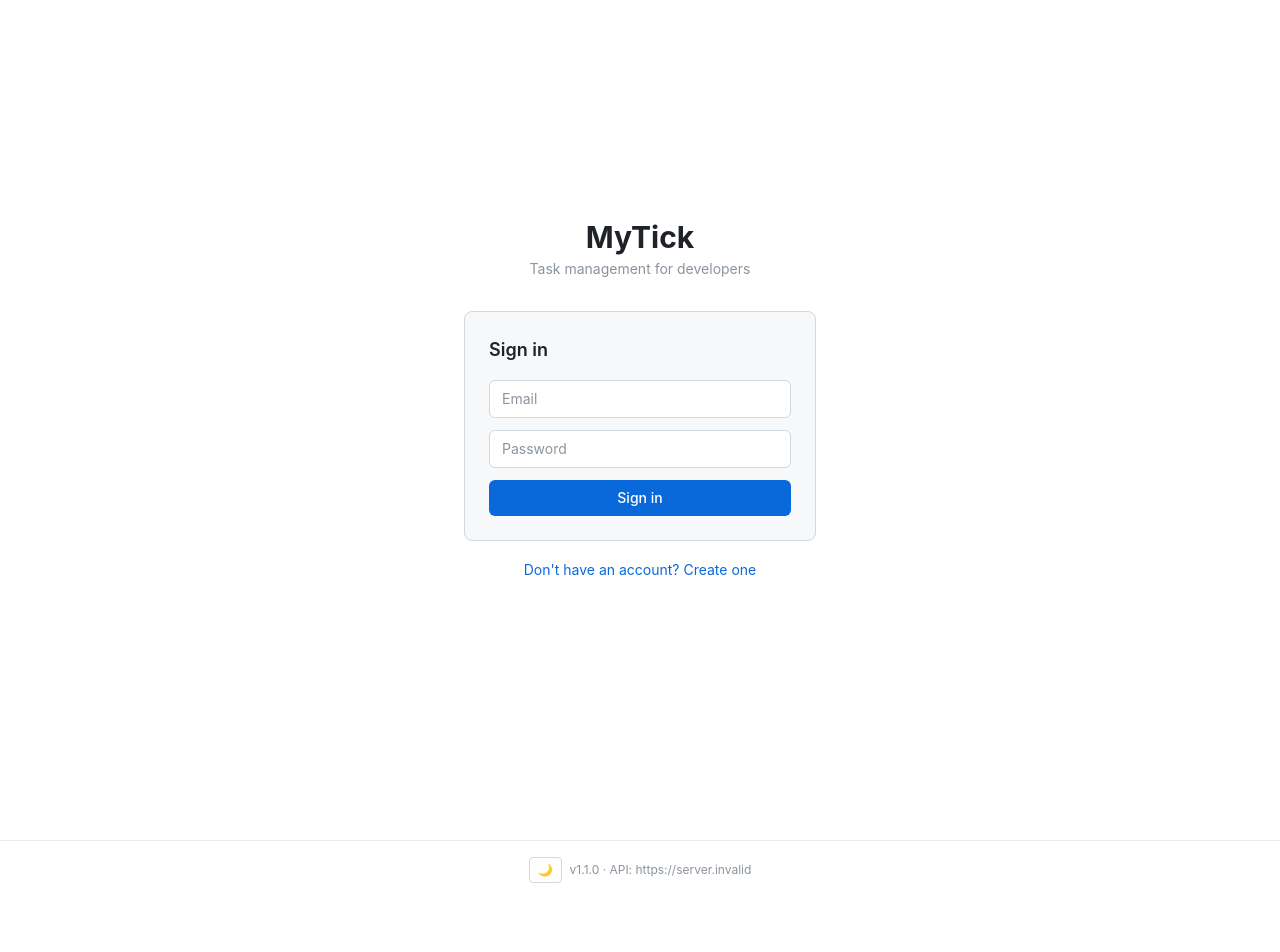
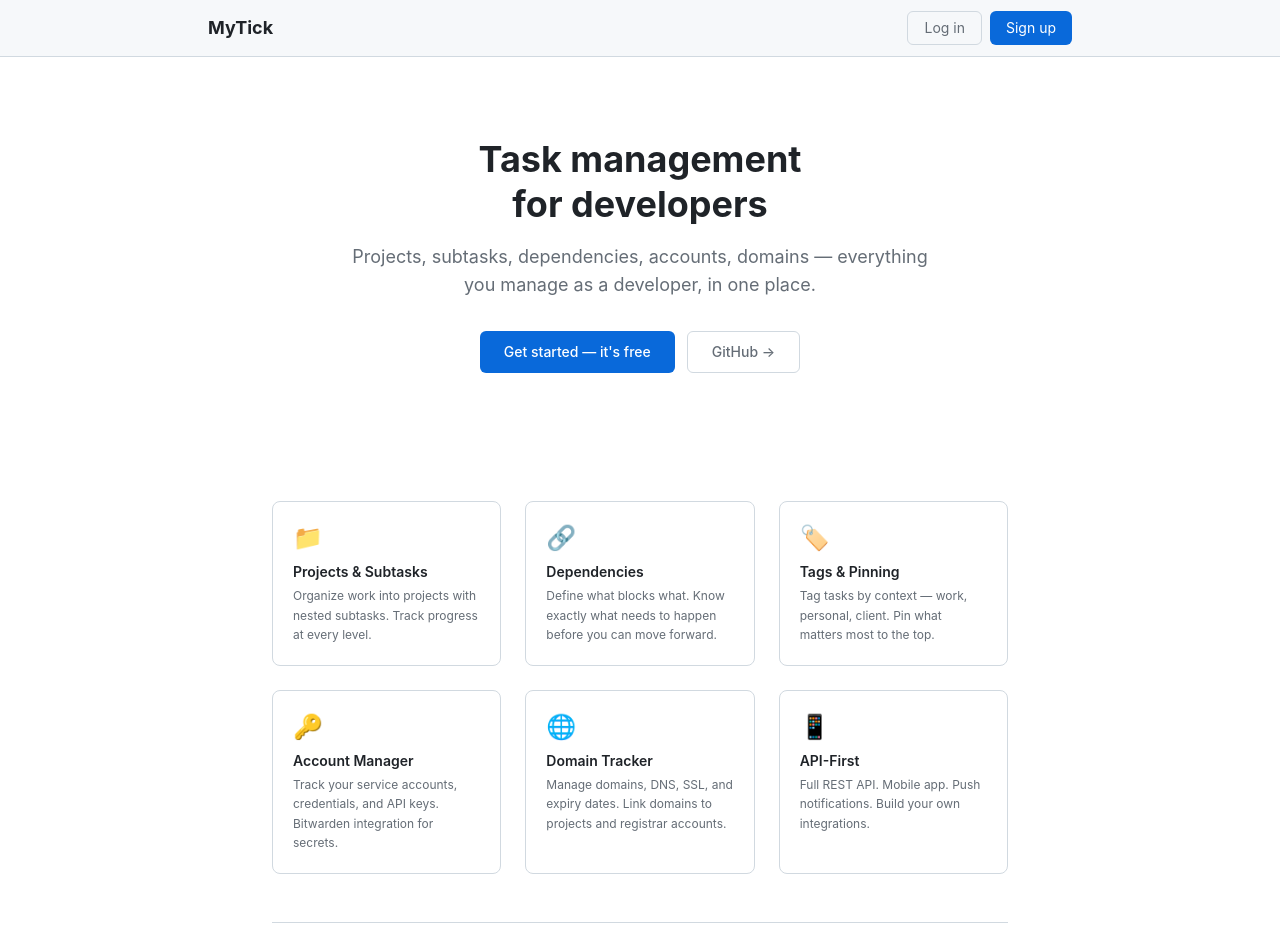
Before and after one commit to ProgramIsFun/mytick, a React (Vite) app in the folder frontend/: page / in a window 1280 px wide. Before the commit this address led to /login. Shown: the top 952 px of the page. Before the commit the page ends 883 px from the top, so only its background shows below. Built offline with nearby package versions, Linux system fonts and the light colour scheme; no server answers.

Commit message:
feat: landing page for unauthenticated visitors

```diff
--- a/frontend/src/App.tsx
+++ b/frontend/src/App.tsx
@@ -10,6 +10,7 @@ import SettingsPage from './pages/SettingsPage';
 import AccountsPage from './pages/AccountsPage';
 import DomainsPage from './pages/DomainsPage';
 import ProfilePage from './pages/ProfilePage';
+import LandingPage from './pages/LandingPage';
 import { usePushNotifications } from './hooks/usePushNotifications';
 
 function PrivateRoute({ children }: { children: React.ReactNode }) {
@@ -19,10 +20,10 @@ function PrivateRoute({ children }: { children: React.ReactNode }) {
   return token ? <>{children}</> : <Navigate to="/login" />;
 }
 
-function PublicRoute({ children }: { children: React.ReactNode }) {
+function HomeRoute() {
   const { token, loading } = useAuth();
   if (loading) return null;
-  return token ? <Navigate to="/" /> : <>{children}</>;
+  return token ? <PrivateRoute><DashboardPage /></PrivateRoute> : <LandingPage />;
 }
 
 export default function App() {
@@ -31,8 +32,8 @@ export default function App() {
       <AuthProvider>
         <BrowserRouter>
           <Routes>
-            <Route path="/login" element={<PublicRoute><LoginPage /></PublicRoute>} />
-            <Route path="/" element={<PrivateRoute><DashboardPage /></PrivateRoute>} />
+            <Route path="/login" element={<LoginPage />} />
+            <Route path="/" element={<HomeRoute />} />
             <Route path="/tasks/:id" element={<PrivateRoute><TaskDetailPage /></PrivateRoute>} />
             <Route path="/settings" element={<PrivateRoute><SettingsPage /></PrivateRoute>} />
             <Route path="/accounts" element={<PrivateRoute><AccountsPage /></PrivateRoute>} />
--- /dev/null
+++ b/frontend/src/pages/LandingPage.tsx
@@ -0,0 +1,63 @@
+import { useNavigate } from 'react-router-dom';
+
+export default function LandingPage() {
+  const navigate = useNavigate();
+
+  return (
+    <div className="min-h-screen bg-surface">
+      <header className="border-b border-border bg-surface-secondary">
+        <div className="max-w-4xl mx-auto px-4 h-14 flex items-center justify-between">
+          <h1 className="text-lg font-bold text-text-primary">MyTick</h1>
+          <div className="flex gap-2">
+            <button onClick={() => navigate('/login')} className="text-sm px-4 py-1.5 rounded-md border border-border text-text-secondary hover:text-text-primary hover:bg-surface-hover transition-colors">
+              Log in
+            </button>
+            <button onClick={() => navigate('/login')} className="text-sm px-4 py-1.5 rounded-md bg-accent text-white hover:bg-accent-hover transition-colors">
+              Sign up
+            </button>
+          </div>
+        </div>
+      </header>
+
+      <main className="max-w-3xl mx-auto px-4">
+        <section className="py-20 text-center">
+          <h2 className="text-4xl font-bold text-text-primary leading-tight">
+            Task management<br />for developers
+          </h2>
+          <p className="text-lg text-text-secondary mt-4 max-w-xl mx-auto">
+            Projects, subtasks, dependencies, accounts, domains — everything you manage as a developer, in one place.
+          </p>
+          <div className="flex gap-3 justify-center mt-8">
+            <button onClick={() => navigate('/login')} className="px-6 py-2.5 rounded-md bg-accent text-white hover:bg-accent-hover text-sm font-medium transition-colors">
+              Get started — it's free
+            </button>
+            <a href="https://github.com/ProgramIsFun/mytick" target="_blank" rel="noreferrer" className="px-6 py-2.5 rounded-md border border-border text-text-secondary hover:text-text-primary hover:bg-surface-hover text-sm font-medium transition-colors">
+              GitHub →
+            </a>
+          </div>
+        </section>
+
+        <section className="py-12 grid grid-cols-1 md:grid-cols-3 gap-6">
+          {[
+            { icon: '📁', title: 'Projects & Subtasks', desc: 'Organize work into projects with nested subtasks. Track progress at every level.' },
+            { icon: '🔗', title: 'Dependencies', desc: 'Define what blocks what. Know exactly what needs to happen before you can move forward.' },
+            { icon: '🏷️', title: 'Tags & Pinning', desc: 'Tag tasks by context — work, personal, client. Pin what matters most to the top.' },
+            { icon: '🔑', title: 'Account Manager', desc: 'Track your service accounts, credentials, and API keys. Bitwarden integration for secrets.' },
+            { icon: '🌐', title: 'Domain Tracker', desc: 'Manage domains, DNS, SSL, and expiry dates. Link domains to projects and registrar accounts.' },
+            { icon: '📱', title: 'API-First', desc: 'Full REST API. Mobile app. Push notifications. Build your own integrations.' },
+          ].map(f => (
+            <div key={f.title} className="border border-border rounded-lg p-5 bg-surface">
+              <div className="text-2xl mb-2">{f.icon}</div>
+              <h3 className="text-sm font-semibold text-text-primary">{f.title}</h3>
+              <p className="text-xs text-text-secondary mt-1 leading-relaxed">{f.desc}</p>
+            </div>
+          ))}
+        </section>
+
+        <section className="py-12 text-center border-t border-border">
+          <p className="text-sm text-text-muted">Open source · Built by <a href="/u/buildstuff" className="text-accent hover:underline">buildstuff</a></p>
+        </section>
+      </main>
+    </div>
+  );
+}
```
